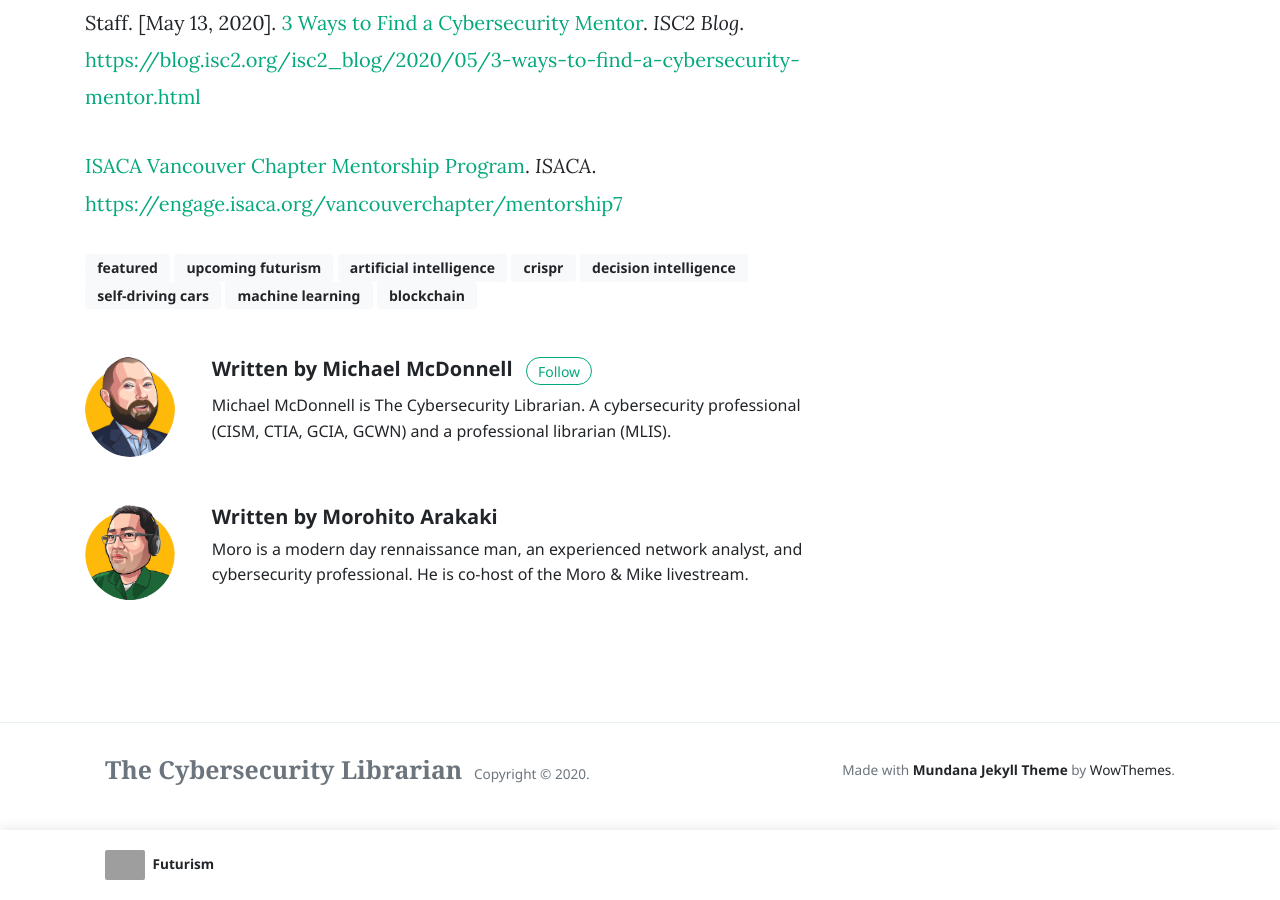
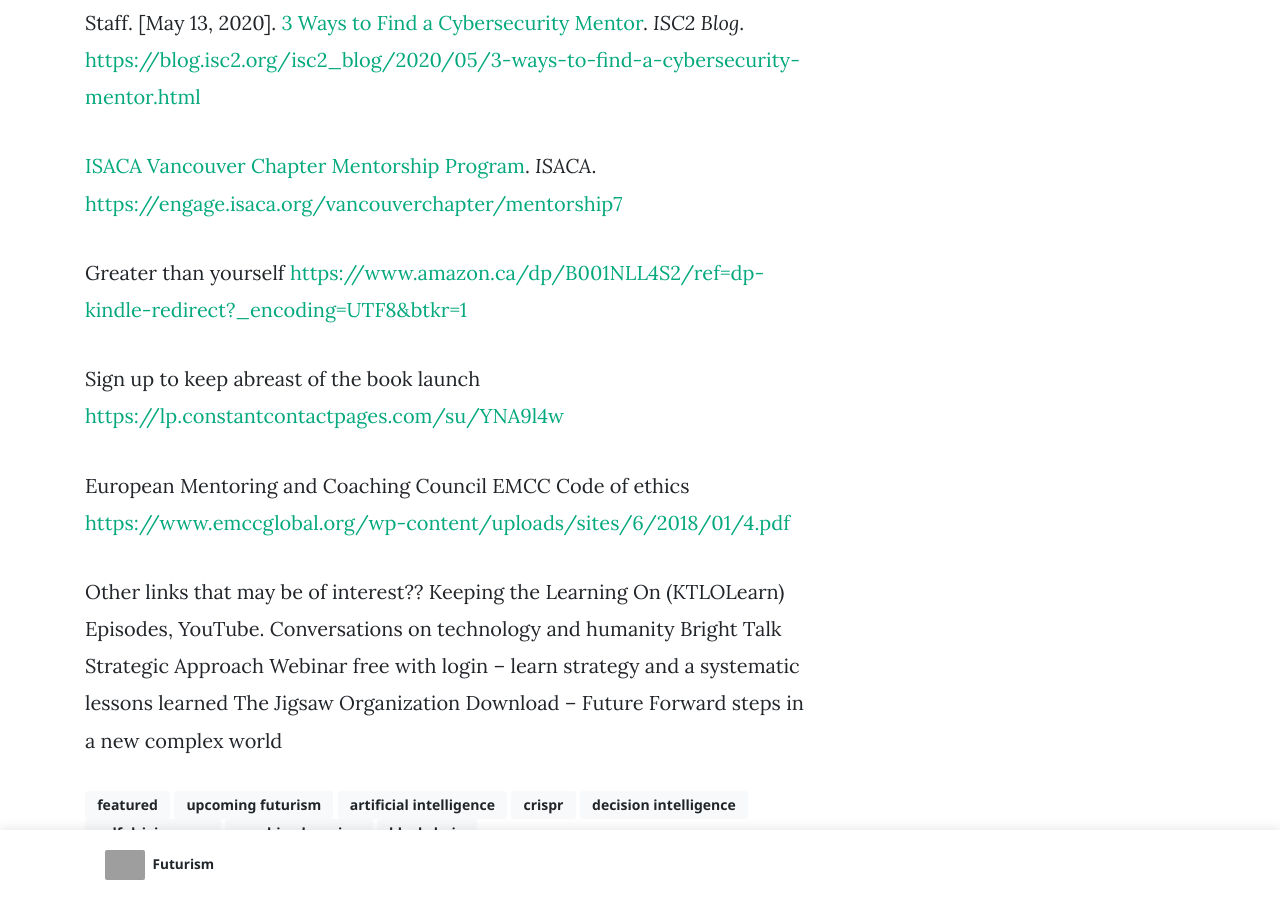
Before and after one commit to cyberlibrarian/cyberlibrarian.github.io, a Jekyll site: the page built from _posts/2020-08-20-Next-Level-Mentorship.md, in a window 1280 px wide and 900 px high, scrolled down 996 px. Built offline with Jekyll 4.4.1, drawn with Linux system fonts in a browser that asks for light colours; nearby versions of some CDN libraries; comment, search, counter and statistics services are not loaded; grey boxes are pictures that could not be loaded.

Commit message:
updated mentorship post

```diff
--- a/_posts/2020-08-20-Next-Level-Mentorship.md
+++ b/_posts/2020-08-20-Next-Level-Mentorship.md
@@ -30,3 +30,17 @@ Faber, S. \[2009\]. [Greater Than Yourself](https://www.goodreads.com/book/show/
 Staff. \[May 13, 2020\]. [3 Ways to Find a Cybersecurity Mentor](https://blog.isc2.org/isc2_blog/2020/05/3-ways-to-find-a-cybersecurity-mentor.html). *ISC2 Blog*. <https://blog.isc2.org/isc2_blog/2020/05/3-ways-to-find-a-cybersecurity-mentor.html>
 
 [ISACA Vancouver Chapter Mentorship Program](https://engage.isaca.org/vancouverchapter/mentorship7). *ISACA*. <https://engage.isaca.org/vancouverchapter/mentorship7>
+
+Greater than yourself
+<https://www.amazon.ca/dp/B001NLL4S2/ref=dp-kindle-redirect?_encoding=UTF8&btkr=1>
+
+Sign up to keep abreast of the book launch
+<https://lp.constantcontactpages.com/su/YNA9l4w>
+
+European Mentoring and Coaching Council EMCC Code of ethics
+<https://www.emccglobal.org/wp-content/uploads/sites/6/2018/01/4.pdf>
+
+Other links that may be of interest??
+Keeping the Learning On (KTLOLearn) Episodes, YouTube. Conversations on technology and humanity
+Bright Talk Strategic Approach Webinar free with login – learn strategy and a systematic lessons learned
+The Jigsaw Organization Download – Future Forward steps in a new complex world
```
